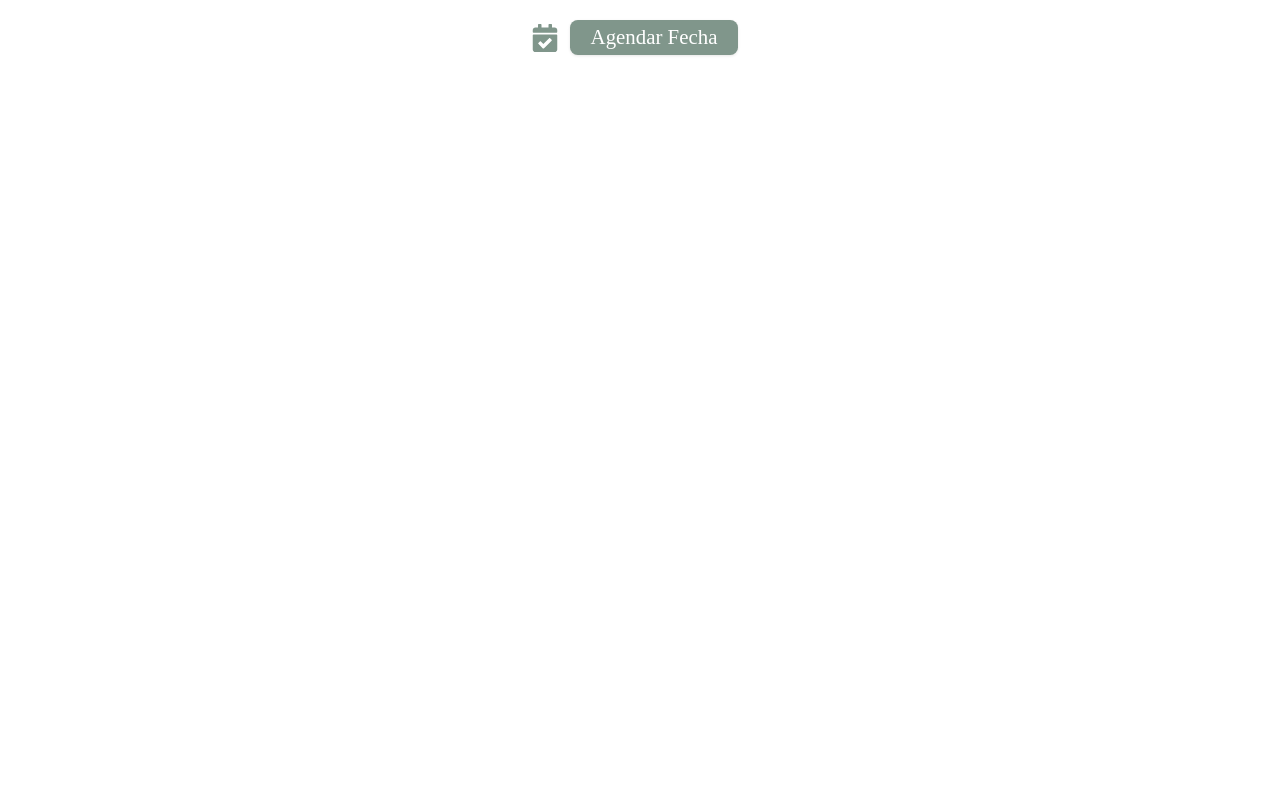
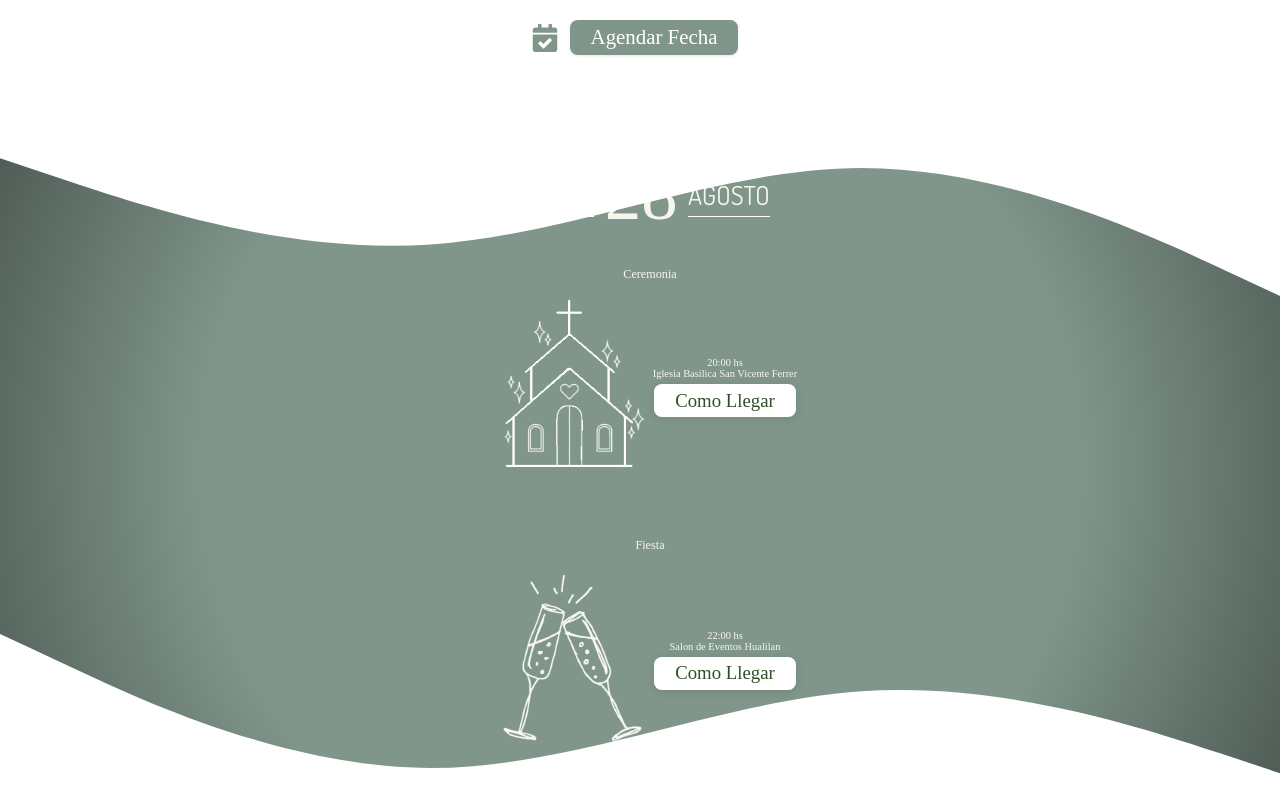
Before and after one commit to abril-cantera/invitacion, a React (Vite) app: page / in a window 1280 px wide. Shown: the part 880-1686 px from the top of the page. Before the commit the page ends 1008 px from the top, so only its background shows below. Built offline with nearby package versions, Linux system fonts and the light colour scheme; a web font is replaced by a local one.

Commit message:
Vista Places

```diff
--- a/src/App.jsx
+++ b/src/App.jsx
@@ -21,12 +21,12 @@ function App() {
                 onFinish={() => alert("¡Llego el Dia!")}
               />
             </div>
-            {/* <div>
+            <div>
               <div>
                 <Places />
               </div>
             </div>
-            <div>
+            {/* <div>
               <div>
                 <Itinerary />
               </div>
--- a/src/styles/Places.css
+++ b/src/styles/Places.css
@@ -1,5 +1,7 @@
+@import url('./variables.css');
+
 .container-one-places {
-  background-color: rgb(47, 80, 38);
+  background-color: var(--color-primario);
   width: 100%;
   height: 65rem;
   display: flex;
@@ -11,7 +13,7 @@
   /* ⬅️ importante para posicionar .curve */
   overflow: hidden;
   /* previene scroll no deseado si se sobrepone */
-  color: rgba(255, 255, 255, 0.9);
+  color: var(--color-secundario);
 }
 
 * {
@@ -35,6 +37,7 @@ h2, h3, h4, h5{
   width: 100%;
   margin: 2rem 0 0 0;
   display: flex;
+  flex-direction: column;
 }
 
 .subcontainer-two-place {
--- a/src/styles/variables.css
+++ b/src/styles/variables.css
@@ -1,6 +1,6 @@
 :root {
   --color-primario: #80968b;
-  --color-secundario: #ffff;
+  --color-secundario: #f6f7ec;
   --fuente-principal: "Kaisei Opti", serif;
   --fuente-secundaria: 'Times New Roman', Times, serif;
   --fuente-terciaria: 'Dosis', sans-serif;
```
